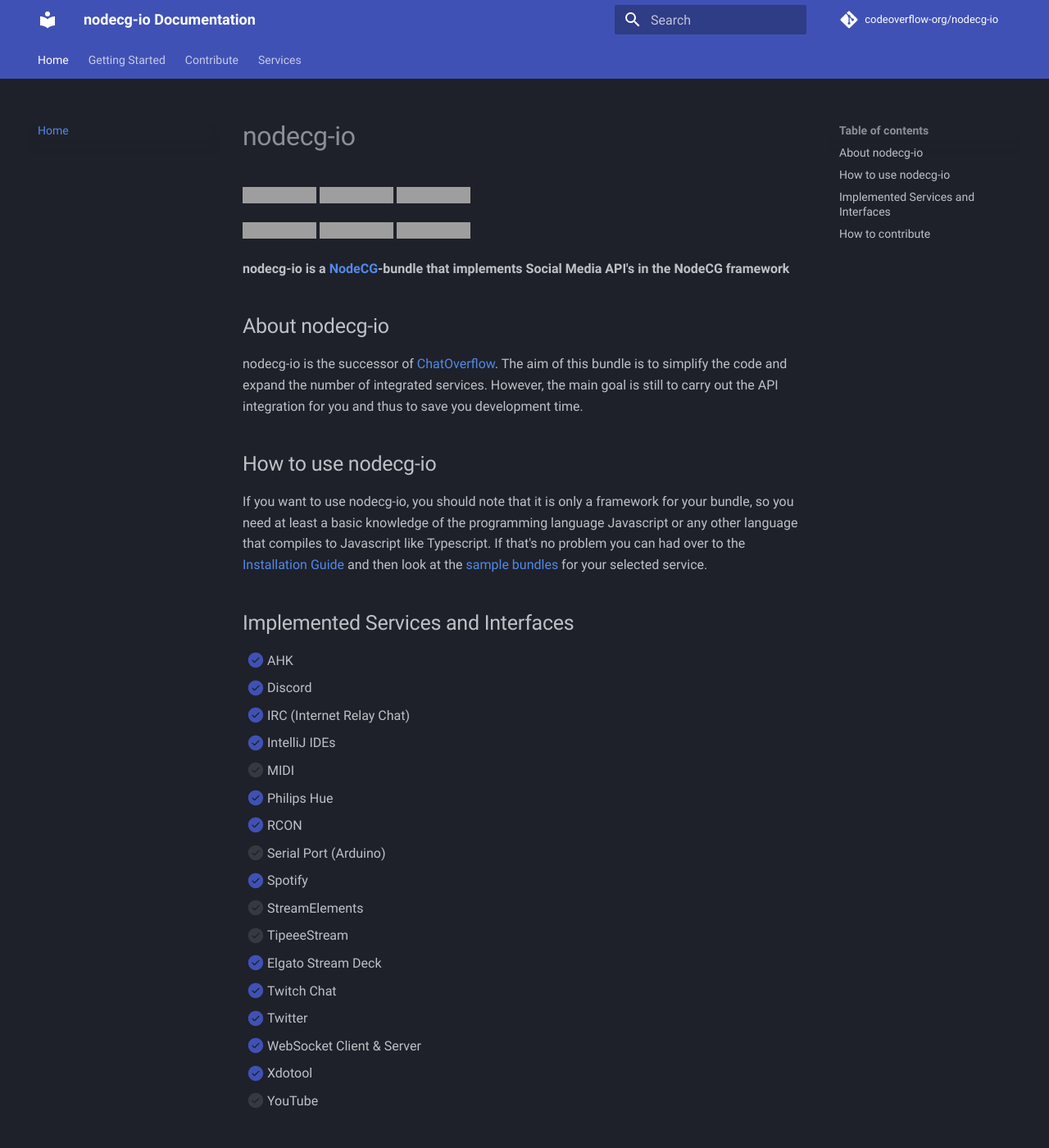
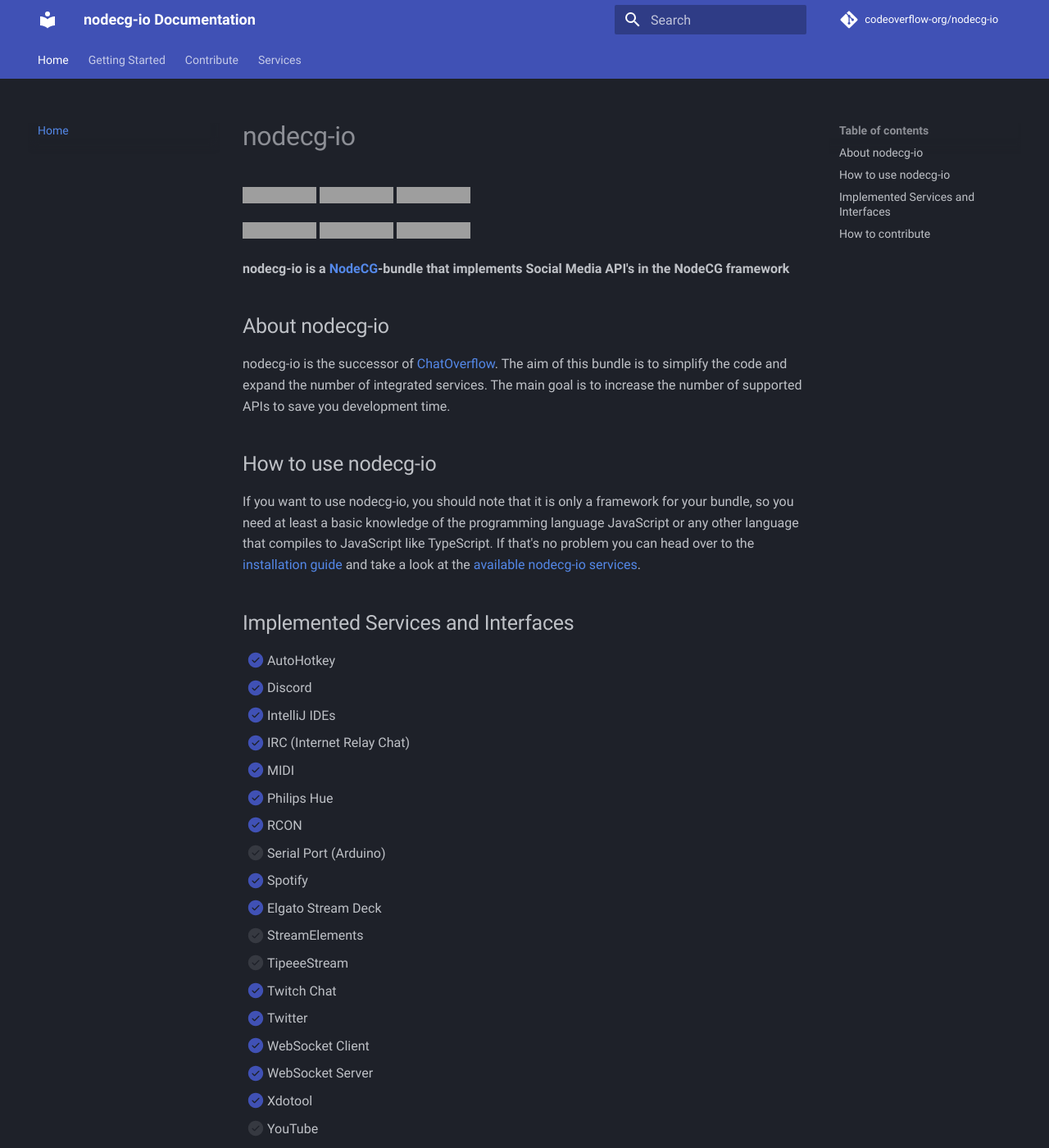
Before and after one commit to codeoverflow-org/nodecg-io-docs, an MkDocs documentation site: the page built from docs/index.md, in a window 1280 px wide and 1400 px high. Shown: the whole window at 82% size. Built offline with MkDocs 1.6.1 and Material for MkDocs 9.7.7, drawn with Linux system fonts in a browser that asks for light colours; comment, search, counter and statistics services are not loaded; some of the changed text lies outside the part shown; grey boxes are pictures that could not be loaded.

Commit message:
Sync index with readme from main repository
Signed-off-by: Adrian Nöthlich <git@promasu.tech>

```diff
--- a/docs/index.md
+++ b/docs/index.md
@@ -12,32 +12,33 @@
 
 ## About nodecg-io
 
-nodecg-io is the successor of [ChatOverflow](https://github.com/codeoverflow-org/chatoverflow). The aim of this bundle is to simplify the code and expand the number of integrated services. However, the main goal is still to carry out the API integration for you and thus to save you development time.
+nodecg-io is the successor of [ChatOverflow](https://github.com/codeoverflow-org/chatoverflow). The aim of this bundle is to simplify the code and expand the number of integrated services. The main goal is to increase the number of supported APIs to save you development time.
 
 ## How to use nodecg-io
 
-If you want to use nodecg-io, you should note that it is only a framework for your bundle, so you need at least a basic knowledge of the programming language Javascript or any other language that compiles to Javascript like Typescript.
-If that's no problem you can had over to the [Installation Guide](getting_started/install.md) and then look at the [sample bundles](https://github.com/codeoverflow-org/nodecg-io/tree/master/samples/) for your selected service.
+If you want to use nodecg-io, you should note that it is only a framework for your bundle, so you need at least a basic knowledge of the programming language JavaScript or any other language that compiles to JavaScript like TypeScript.
+If that's no problem you can head over to the [installation guide](https://nodecg.io/getting_started/install/) and take a look at the [available nodecg-io services](https://nodecg.io/services/).
 
 ## Implemented Services and Interfaces
 
-- [x] AHK
+- [x] AutoHotkey
 - [x] Discord
+- [X] IntelliJ IDEs
 - [x] IRC (Internet Relay Chat)
-- [X] IntelliJ IDEs
-- [ ] MIDI
+- [x] MIDI
 - [X] Philips Hue
 - [x] RCON
 - [ ] Serial Port (Arduino)
 - [x] Spotify
+- [X] Elgato Stream Deck
 - [ ] StreamElements
 - [ ] TipeeeStream
-- [X] Elgato Stream Deck
 - [x] Twitch Chat
 - [x] Twitter
-- [x] WebSocket Client & Server
+- [x] WebSocket Client
+- [x] WebSocket Server
 - [x] Xdotool
 - [ ] YouTube
 
 ## How to contribute
- If you want to contribute to this bundle you can implement one of this services or fix an [issue](https://github.com/codeoverflow-org/nodecg-io/issues). Before contributing had over to the [How to contribute](contribute/contribute.md) - Guide.
+If you want to contribute to this bundle you can implement one of those services or fix an [issue](https://github.com/codeoverflow-org/nodecg-io/issues). Before contributing head over to the [How to contribute](https://nodecg.io/contribute/) - Guide.
```
